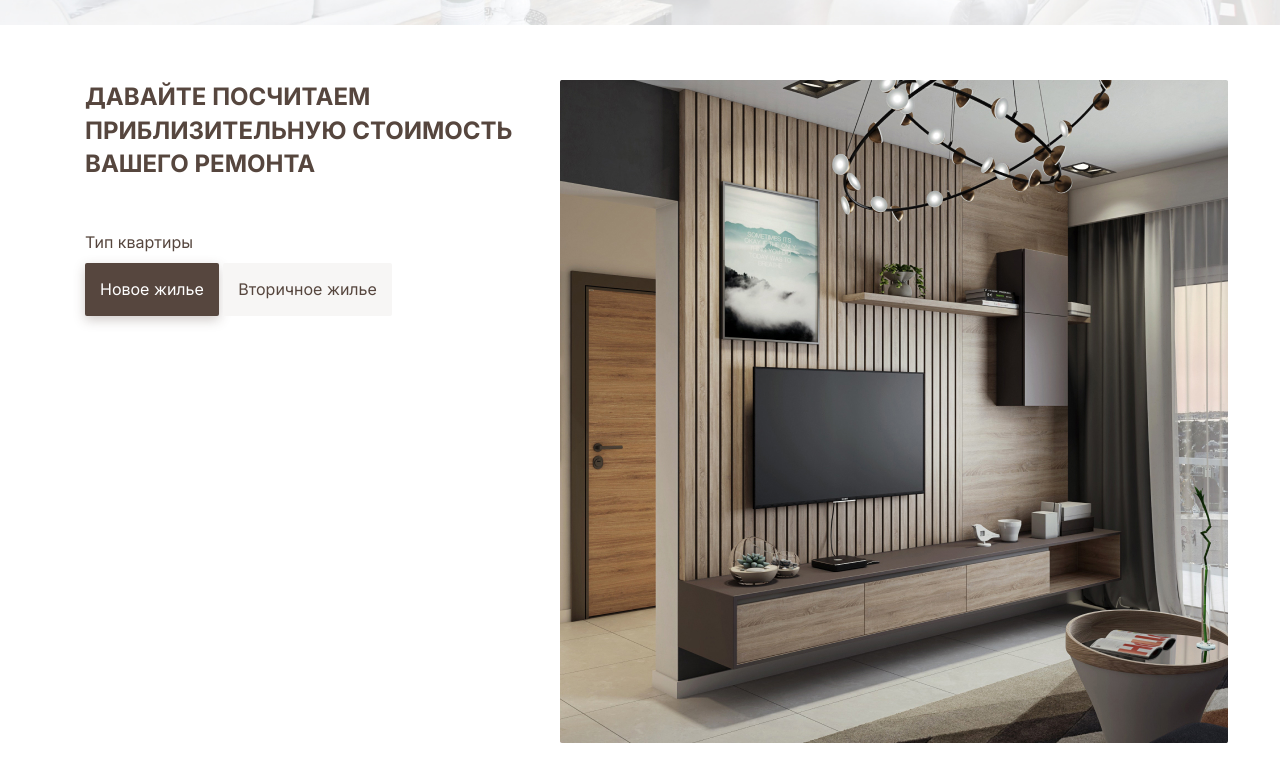
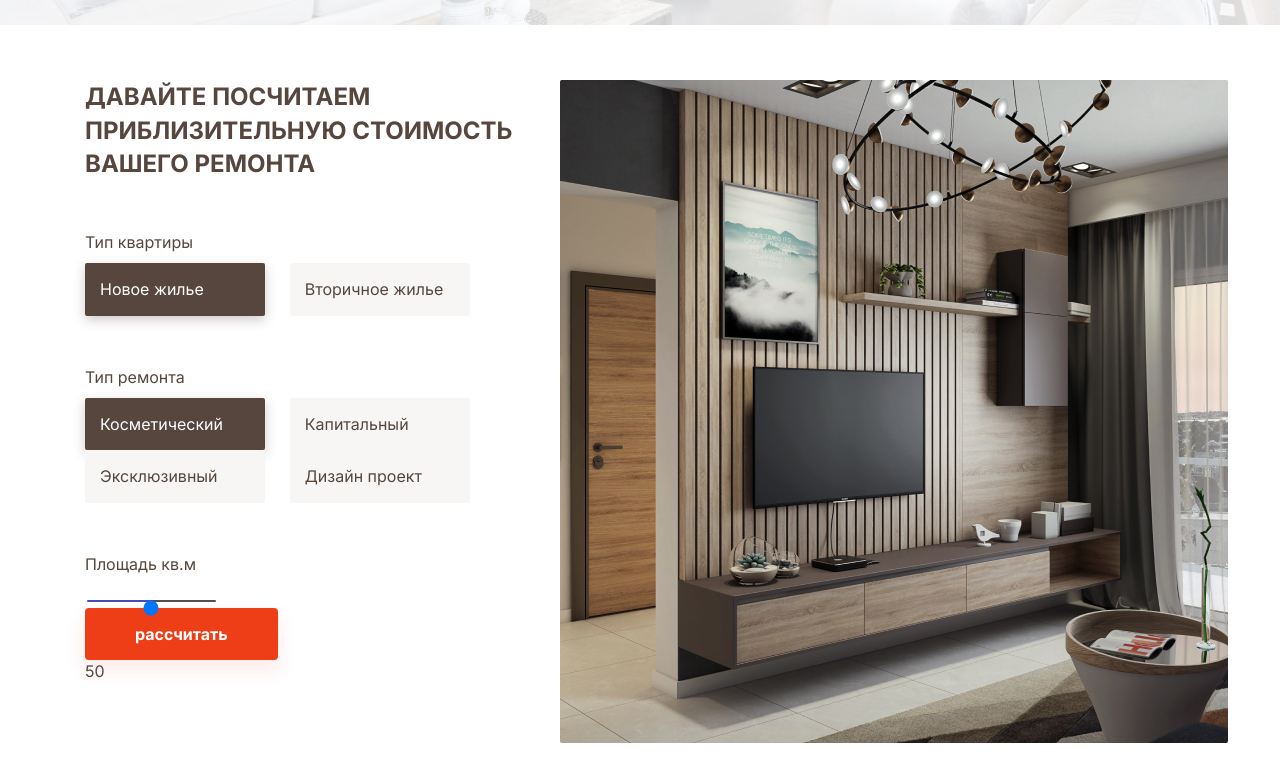
Before and after one commit to Zerone-Tecnology/abi.lp.apart, a plain HTML site: page index.html in a window 1280 px wide. Shown: the part 6155-6936 px from the top of the page. Drawn offline with nearby package versions, Linux system fonts and the light colour scheme.

Commit message:
add range js begin

```diff
--- a/css/style.sass
+++ b/css/style.sass
@@ -517,6 +517,7 @@ ul
           margin: 50px 0 10px
         .data
           display: inline-flex
+          width: 45%
         .radio
           position: absolute
           z-index: -1
@@ -527,9 +528,31 @@ ul
             background-color: #F7F6F5
             padding: 15px
             border-radius: 2px
+            width: 90%
+            text-align: center
           &:checked + label
             background-color: $accent2
             box-shadow: 0px 4px 12px rgba(86, 70, 62, 0.28)
             color: #fff
         &-title
-        &.data-1
+          font-weight: 300
+      .slider
+        -webkit-appearance: none
+        position: relative
+        &::-webkit-slider-runnable-track
+          width: 300px
+          height: 2px
+          border: none
+          border-radius: 3px
+        ::-webkit-slider-thumb
+          -webkit-appearance: none
+          border: none
+          height: 12px
+          width: 12px
+          border-radius: 510%
+          background: #141414
+          border: 2px solid #515151
+          margin-top: -5px
+          cursor: pointer
+        &:focus
+          outline: none
--- a/index.html
+++ b/index.html
@@ -474,6 +474,35 @@
                   <label for="type-2">Вторичное жилье</label>
                 </div>
               </div>
+              <div class="data-wrap">
+                <div class="data-title">Тип ремонта </div>
+                <div class="data">
+                  <input type="radio" class="radio" name="data-2" id="type-3" checked>
+                  <label for="type-3">Косметический</label>
+                </div>
+                <div class="data">
+                  <input type="radio" class="radio" name="data-2" id="type-4">
+                  <label for="type-4">Капитальный</label>
+                </div>
+                <div class="data">
+                  <input type="radio" class="radio" name="data-2" id="type-5">
+                  <label for="type-5">Эксклюзивный</label>
+                </div>
+                <div class="data">
+                  <input type="radio" class="radio" name="data-2" id="type-6">
+                  <label for="type-6">Дизайн проект</label>
+                </div>
+              </div>
+              <div class="data-wrap">
+                <div class="data-title">Площадь кв.м </div>
+                <div class="slidecontainer">
+                  <input type="range" min="1" max="100" value="50" class="slider" id="myRange">
+                </div>
+              </div>
+              <div class="data-wrap">
+                <a href="#" class="btn btn-orange">Рассчитать</a>
+                <div id="demo"></div>
+              </div>
             </form>
           </div>
         </div>
--- a/js/main.js
+++ b/js/main.js
@@ -1,3 +1,39 @@
 $(document).ready(function(){
     new WOW().init();
+
+    var slider = document.getElementById("myRange");
+    var output = document.getElementById("demo");
+    output.innerHTML = slider.value; // Display the default slider value
+
+    // Update the current slider value (each time you drag the slider handle)
+    slider.oninput = function() {
+        output.innerHTML = this.value;
+    }
+
+    $('input[type=range]').wrap("<div class='range'></div>");
+    var i = 1;
+
+    $('.range').each(function() {
+    var n = this.getElementsByTagName('input')[0].value;
+    var x = (n / 100) * (this.getElementsByTagName('input')[0].offsetWidth - 8) - 12;
+    this.id = 'range' + i;
+    if (this.getElementsByTagName('input')[0].value == 0) {
+        this.className = "range"
+    } else {
+        this.className = "range rangeM"
+    }
+    this.innerHTML += "<style>#" + this.id + " input[type=range]::-webkit-slider-runnable-track {background:linear-gradient(to right, #3f51b5 0%, #3f51b5 " + n + "%, #515151 " + n + "%)} #" + this.id + ":hover input[type=range]:before{content:'" + n + "'!important;left: " + x + "px;} #" + this.id + ":hover input[type=range]:after{left: " + x + "px}</style>";
+    i++
+    });
+
+    $('input[type=range]').on("input", function() {
+    var a = this.value;
+    var p = (a / 100) * (this.offsetWidth - 8) - 12;
+    if (a == 0) {
+        this.parentNode.className = "range"
+    } else {
+        this.parentNode.className = "range rangeM"
+    }
+    this.parentNode.getElementsByTagName('style')[0].innerHTML += "#" + this.parentNode.id + " input[type=range]::-webkit-slider-runnable-track {background:linear-gradient(to right, #3f51b5 0%, #3f51b5 " + a + "%, #515151 " + a + "%)} #" + this.parentNode.id + ":hover input[type=range]:before{content:'" + a + "'!important;left: " + p + "px;} #" + this.parentNode.id + ":hover input[type=range]:after{left: " + p + "px}";
+    })
 });
```
Also changed, not shown: css/style.css, 1 other file.
